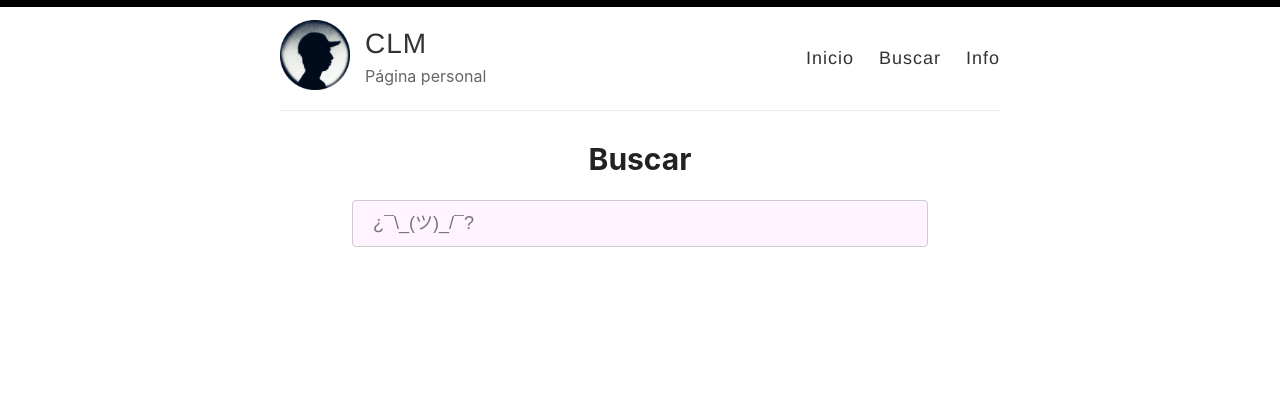
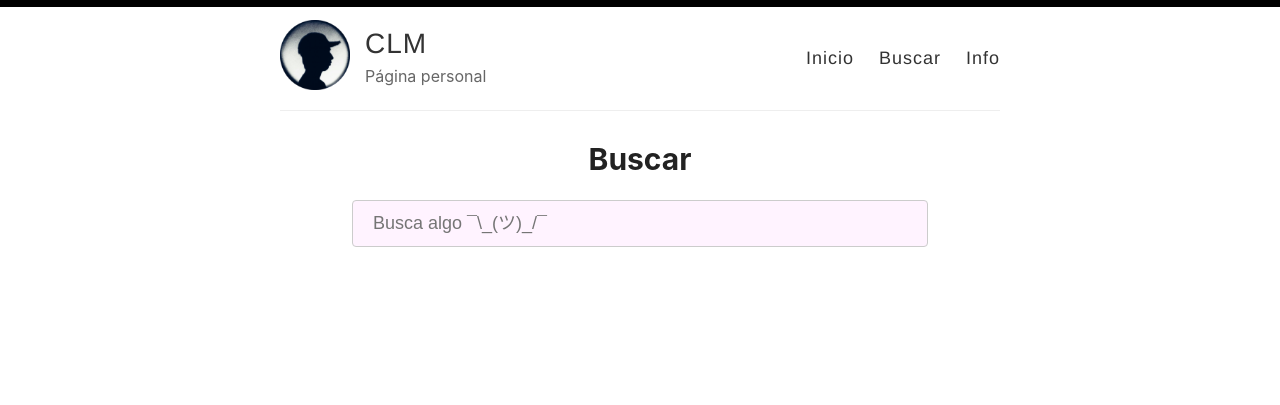
Before and after one commit to carloslucmat/reverie-clm, a Jekyll site: the page built from _pages/search.md, in a window 1280 px wide. Shown: the top 405 px of the page. Built offline with Jekyll 4.4.1, drawn with Linux system fonts in a browser that asks for light colours.

Commit message:
¯\_(ツ)_/¯

```diff
--- a/_pages/search.md
+++ b/_pages/search.md
@@ -5,7 +5,7 @@ permalink: /search/
 ---
 
 <div id="search-container">
-    <input type="text" id="search-input" placeholder="¿¯\_(ツ)_/¯?">
+    <input type="text" id="search-input" placeholder="Busca algo ¯\_(ツ)_/¯">
     <ul id="results-container"></ul>
 </div>
 
```
